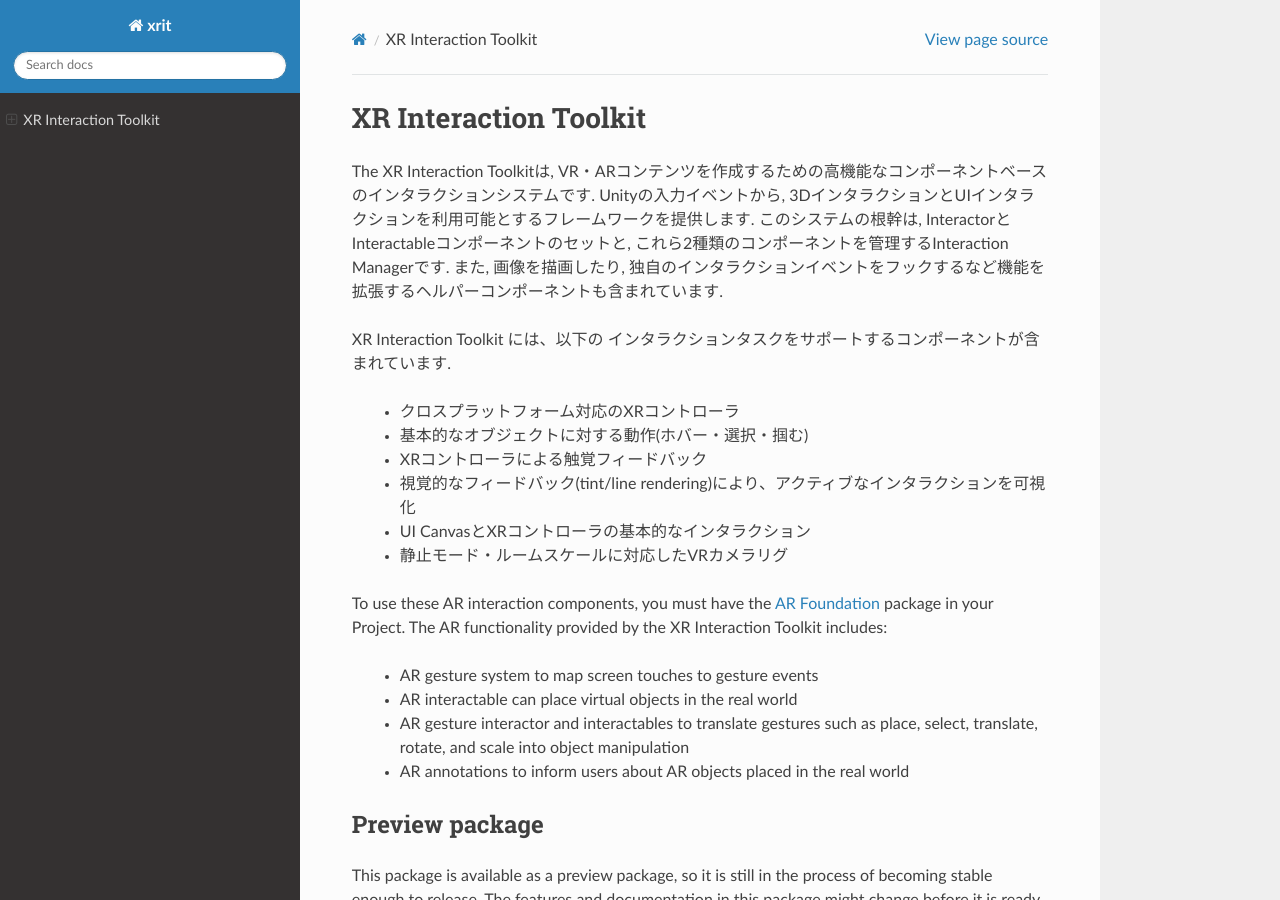
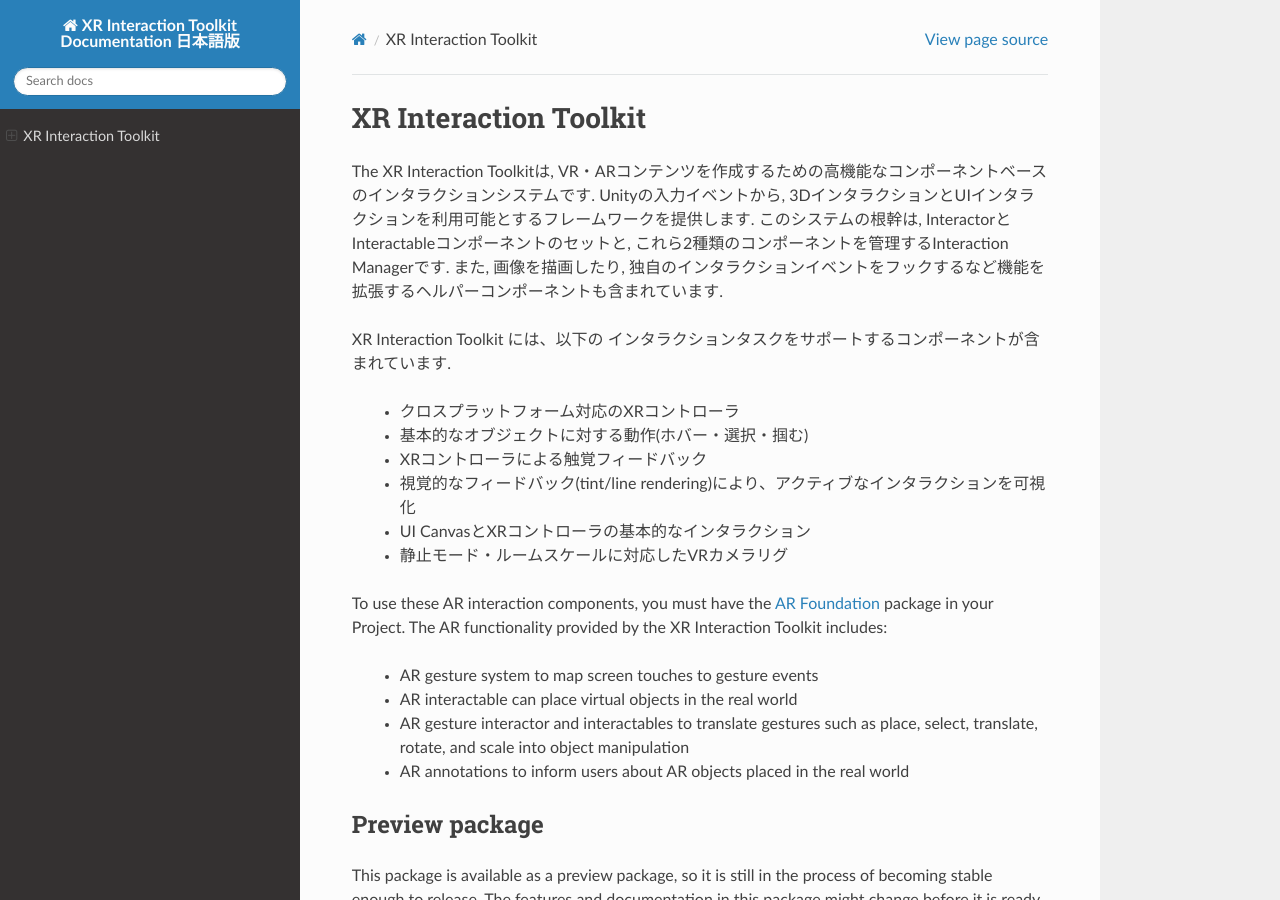
Before and after one commit to lonlyness/xrit-docs, a Sphinx documentation site: the page built from docs/index.rst, in a window 1280 px wide and 900 px high. Built offline with Sphinx 7.4.7 and the Read the Docs theme 2.0.0, drawn with Linux system fonts in a browser that asks for light colours.

Commit message:
rename project name

```diff
--- a/docs/conf.py
+++ b/docs/conf.py
@@ -17,7 +17,7 @@
 
 # -- Project information -----------------------------------------------------
 
-project = 'xrit'
+project = 'XR Interaction Toolkit Documentation 日本語版'
 copyright = '2021, Eisam'
 author = 'Eisam'
 
```
